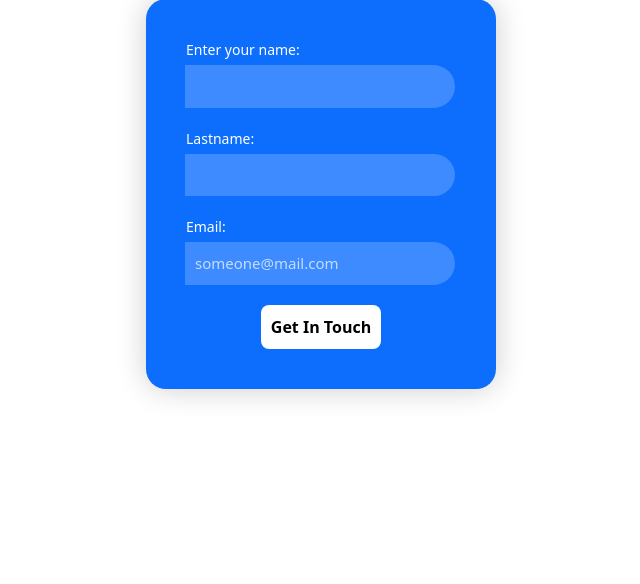
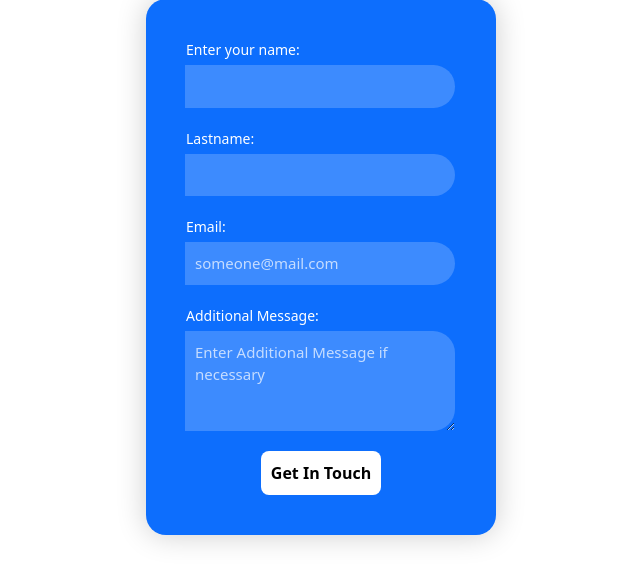
Before and after one commit to dipeshluitel/personal_portfolio, a Django app: page /myPortfolio/contact/ in a window 1280 px wide. Shown: the part 113-697 px from the top of the page, without its empty margins (319-959 px from the left). Run offline with Django 5.2, Linux system fonts and the light colour scheme.

Commit message:
text field(model:content) is added into the form

```diff
--- a/personal_portfolio/myPortfolio/forms.py
+++ b/personal_portfolio/myPortfolio/forms.py
@@ -10,4 +10,5 @@ class GuestForm(forms.ModelForm):
             'firstname': forms.TextInput(attrs={'class':'form-input'}),
             'lastname': forms.TextInput(attrs={'class':'form-input'}),
             'email': forms.TextInput(attrs={'class':'form-input', 'placeholder':'someone@mail.com'}),
+            'content': forms.Textarea(attrs={'class':'form-input form-text-input', 'placeholder':'Enter Additional Message if necessary'}),
         }
--- a/personal_portfolio/static/myPortfolio/css/mystyle.css
+++ b/personal_portfolio/static/myPortfolio/css/mystyle.css
@@ -77,7 +77,9 @@
   color: #fff;
   border: 1px solid black;
 }
-
+.form-text-input {
+  height: 100px;
+}
 .about-main {
   margin-top: 10px !important;
 }
--- a/personal_portfolio/templates/myPortfolio/contact.html
+++ b/personal_portfolio/templates/myPortfolio/contact.html
@@ -14,6 +14,9 @@
       <div class="input-group">
         {{guest_form.email.label_tag}} {{guest_form.email}}
       </div>
+      <div class="input-group">
+        {{guest_form.content.label_tag}} {{guest_form.content}}
+      </div>
       <input type="submit" class="sub-btn" value="Get In Touch" />
     </form>
   </div>
```
